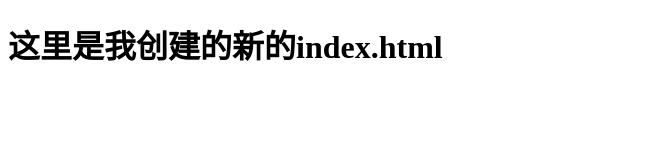
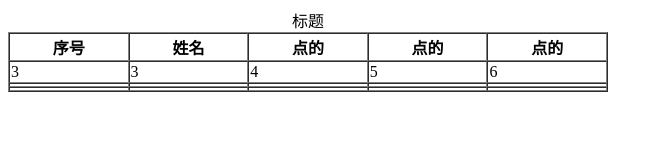
Before and after one commit to FullOfVigour/FullOfVigour.github.io, a plain HTML site: page index.html in a window 1280 px wide. Shown: the whole page, without its empty margins (0-663 px from the left). Drawn offline with Linux system fonts and the light colour scheme.

Commit message:
Add files via upload

```diff
--- a/index.html
+++ b/index.html
@@ -5,6 +5,44 @@
 	<title>Document</title>
 </head>
 <body>
-	<h1>这里是我创建的新的index.html</h1>
+	<table border="1" cellspacing="0" width="600">
+			<caption>标题</caption>
+			<col>
+			<colgroup></colgroup>
+			<!-- <tbody> -->
+			<thead>
+				<tr>
+					<th>序号</th>
+					<th>姓名</th>
+					<th>点的</th>
+					<th>点的</th>
+					<th>点的</th>
+				</tr>
+			</thead>
+			<tbody>
+			<tr>
+				<td>3</td>
+				<td>3</td>
+				<td>4</td>
+				<td>5</td>
+				<td>6</td>
+			</tr>
+			<tr>
+				<td></td>
+				<td></td>
+				<td></td>
+				<td></td>
+				<td></td>
+			</tr>
+			<tr>
+				<td></td>
+				<td></td>
+				<td></td>
+				<td></td>
+				<td></td>
+			</tr>
+			</tbody>
+			<!-- </tbody> -->
+		</table>
 </body>
 </html>
```
